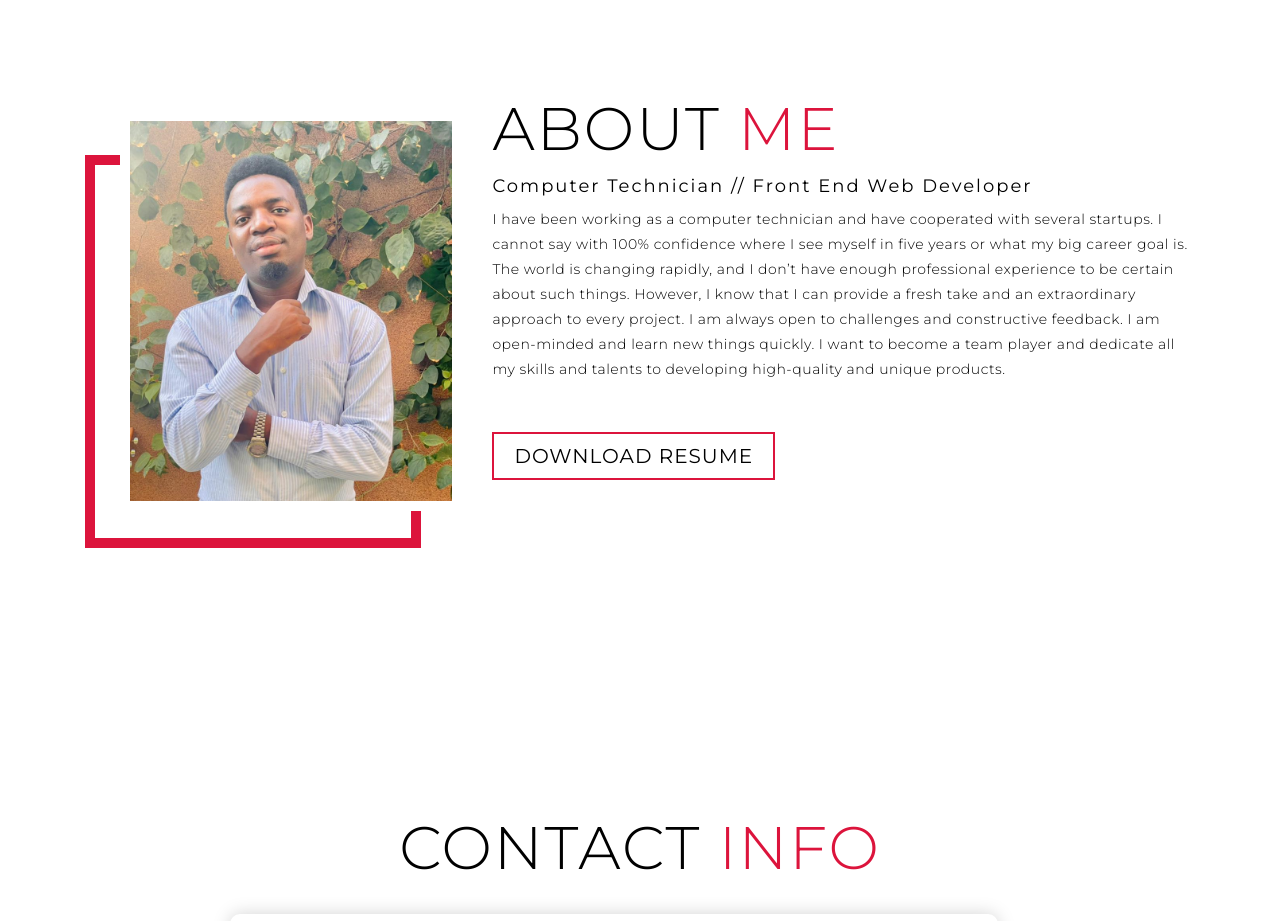
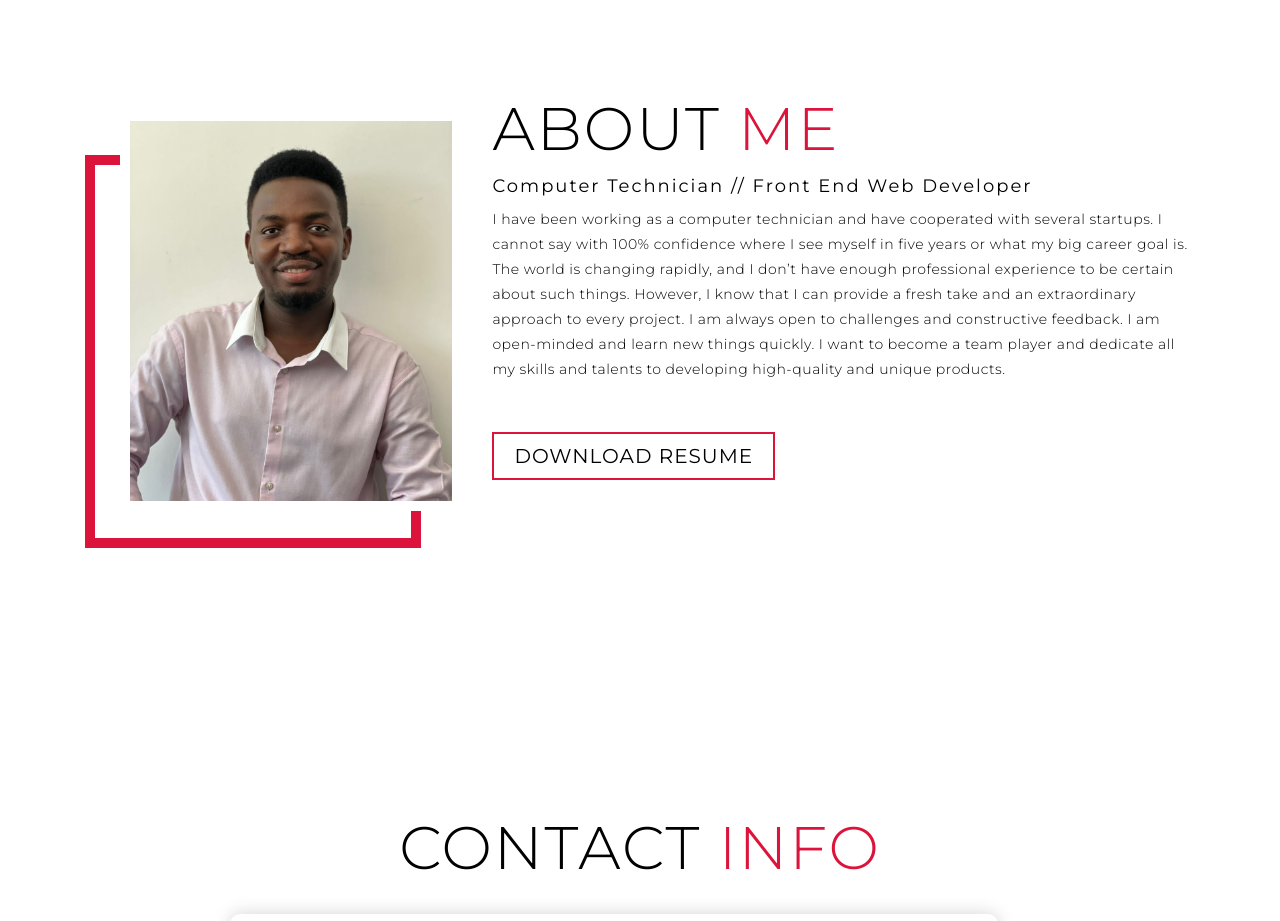
Before and after one commit to sostenestz/sostenestz.github.io, a plain HTML site: page index.html in a window 1280 px wide. Shown: the part 3380-4301 px from the top of the page. Drawn offline with Linux system fonts and the light colour scheme.

Commit message:
about me
changed about me photo

```diff
--- a/index.html
+++ b/index.html
@@ -150,7 +150,7 @@
         <div class="about container">
             <div class="col-left">
                 <div class="about-img">
-                    <img src="./img/200.jpg" alt="img">
+                    <img src="./img/201.jpg" alt="img">
                 </div>
             </div>
             <div class="col-right">
```
Also changed, not shown: img/201.jpg (added).
